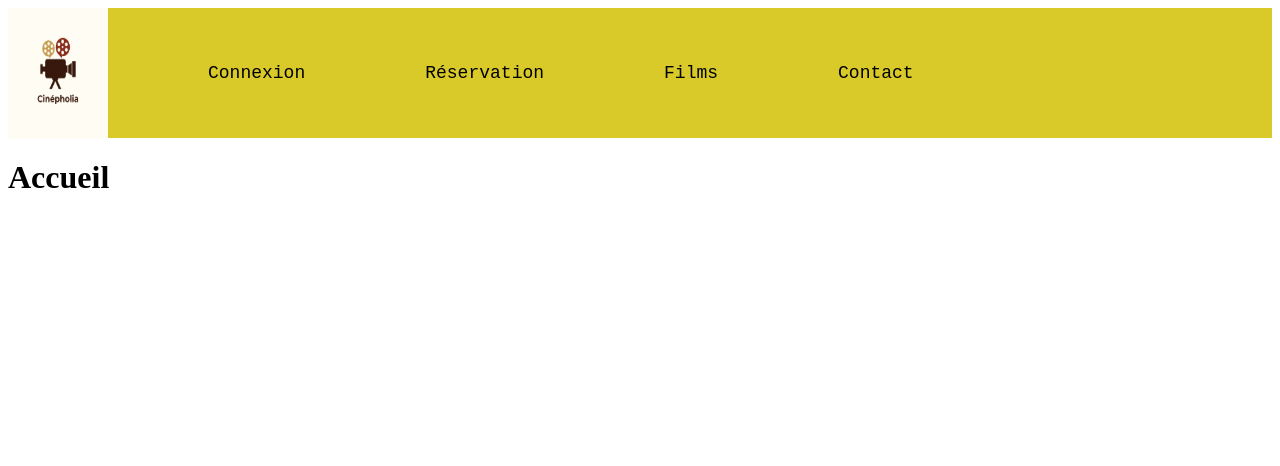
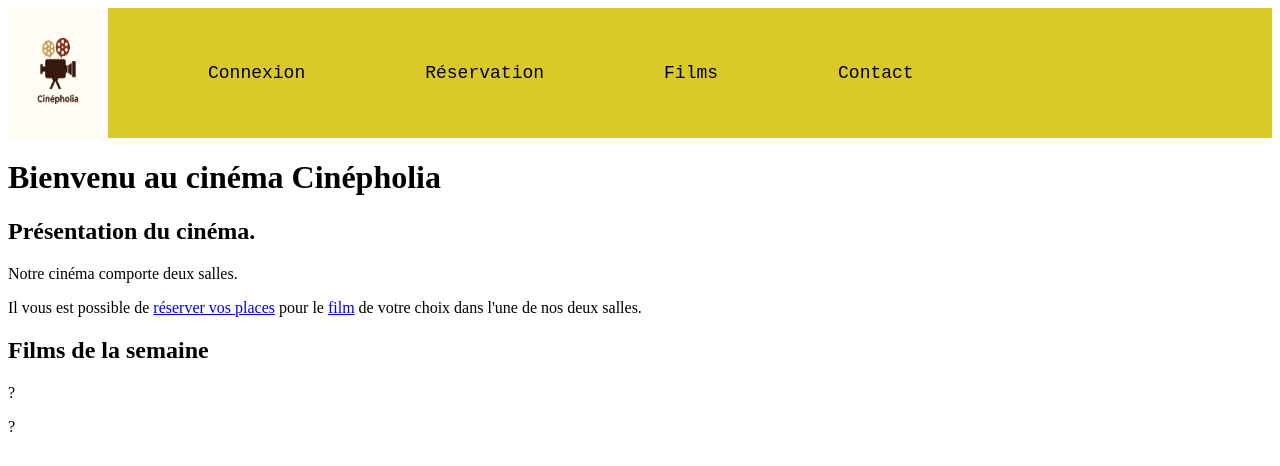
Before and after one commit to Gillio78/Cinepholia, a plain HTML site: page accueil.html in a window 1280 px wide. Drawn offline with Linux system fonts and the light colour scheme.

Commit message:
Ajout de la partie teexte de la page d'accueil.

```diff
--- a/accueil.html
+++ b/accueil.html
@@ -21,7 +21,14 @@
         </nav>
     </header>
     <main>
-        <h1>Accueil</h1>
+        <h1>Bienvenu au cinéma Cinépholia</h1>
+        <h2>Présentation du cinéma.</h2>
+        <p>Notre cinéma comporte deux salles.</p>
+        <p>Il vous est possible de <a href="reservation.html">réserver vos places</a> pour le <a href="films.html">film</a> de votre choix dans l'une de nos deux salles.</p>
+        <h2>Films de la semaine</h2>
+        <p>?</p><!--Films à afficher en dynamique à partir de la BDD-->
+        <p>?</p><!--Films à afficher en dynamique à partir de la BDD-->
+    </main>
     </main>
 
 </body>
```
